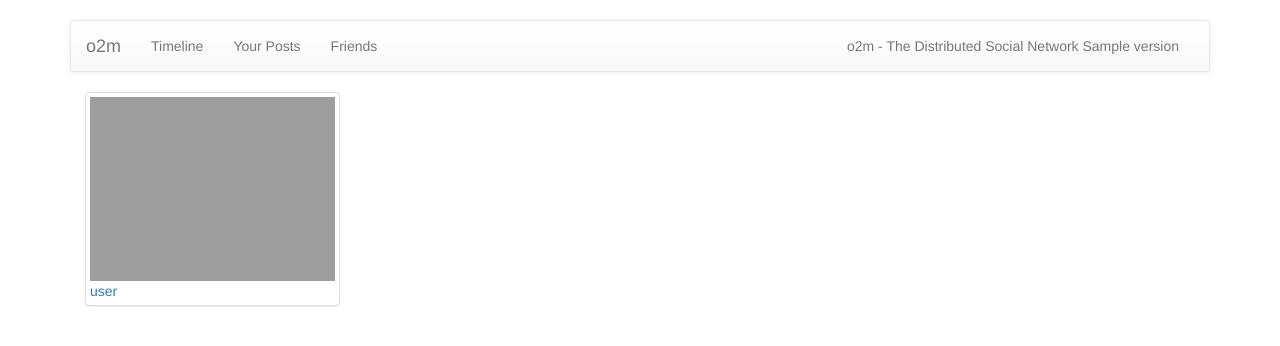
After one commit to lukebarnard1/o2m, a Django app: template o2m/o2m/basic_client/templates/friends.html in a window 1280 px wide. The commit adds this page. Shown: the top 346 px of the page. Run offline with Django 3.2, Linux system fonts and the light colour scheme; data comes from the database, SQL or seed files in the repository; tables that the repository leaves empty hold one stand-in row (values such as "Sample post"); the template is opened without the code that fills it: values that come from a table or form of the project are taken from there, most other values are stand-ins (such as "Sample title", 1, 10 or a date in 2020); parts of the project's set-up code (start-up, migrations or seed data) failed here and were passed over; some libraries are stand-ins or nearby versions.

Commit message:
Closes #9 as specified

```diff
--- a/o2m/o2m/basic_client/templates/base.html
+++ b/o2m/o2m/basic_client/templates/base.html
@@ -196,7 +196,7 @@
 						<span class="icon-bar"></span>
 						<span class="icon-bar"></span>
 					</button>
-					<a class="navbar-brand" href="#">o2m</a>
+					<a class="navbar-brand" href="/o2m/timeline">o2m</a>
 				</div>
 
 				<!-- Collect the nav links, forms, and other content for toggling -->
@@ -204,6 +204,7 @@
 					<ul class="nav navbar-nav">
 						<li><a href="/o2m/timeline">Timeline</a></li>
 						<li><a href="/o2m/home">Your Posts</a></li>
+						<li><a href="/o2m/friends">Friends</a></li>
 					</ul>
 					<ul class="nav navbar-nav navbar-right">
 						<li><p class="navbar-text">o2m - The Distributed Social Network {{version}}</p></li>
--- /dev/null
+++ b/o2m/o2m/basic_client/templates/friends.html
@@ -0,0 +1,16 @@
+{% extends "base.html" %}
+{% block body %}
+<div class="container">
+	<ul class="media-list">
+	{% for friend in friends %}
+		<div class="col-xs-6 col-md-3">
+			<a class="thumbnail" href="http://{{me.address}}:{{me.port}}/o2m/friend/{{friend.name}}">
+					<img id="user_photo" class="img-responsive" src="http://{{me.address}}:{{me.port}}/o2m/friend/{{friend.name}}/content/{{friend.photo_content_id}}">{{friend.name}}
+			</a>
+		</div>
+	{% empty %}
+		You have no friends ;_;
+	{% endfor %}
+	</ul>
+</div>
+{% endblock %}
--- a/o2m/o2m/urls.py
+++ b/o2m/o2m/urls.py
@@ -9,6 +9,7 @@ urlpatterns = patterns('',
     url(r'^o2m/login$', 'o2m.basic_client.views.login_view'),
     url(r'^o2m/home$', 'o2m.basic_client.views.home'), #Displays your own content tree
     url(r'^o2m/timeline$', 'o2m.basic_client.views.timeline'), #Displays a timeline view of all of your friends/timelines
+    url(r'^o2m/friends', 'o2m.basic_client.views.friends'), #Displays a timeline view of all of your friends/timelines
     url(r'^o2m/friend/(?P<friend_name>[^\@\:\/]*)$', 'o2m.basic_client.views.friend'), #Displays a timeline view of all of your friends/timelines
     url(r'^o2m/friend/(?P<friend_name>[^\@\:\/]*)/content/(?P<content_id>[0-9]*)$', 'o2m.basic_client.views.friend_content'), #Retrieves content from a friend
     url(r'^o2m/non_friend/(?P<friend_name>.*)\@(?P<friend_ip>.*)\:(?P<friend_port>.*)$', 'o2m.basic_client.views.non_friend'), #Displays a timeline view of all of your friends/timelines
```
Also changed, not shown: o2m/o2m/basic_client/views.py (+26 -0 lines), o2m/o2m/basic_server/views/friend.py (+19 -0 lines).
